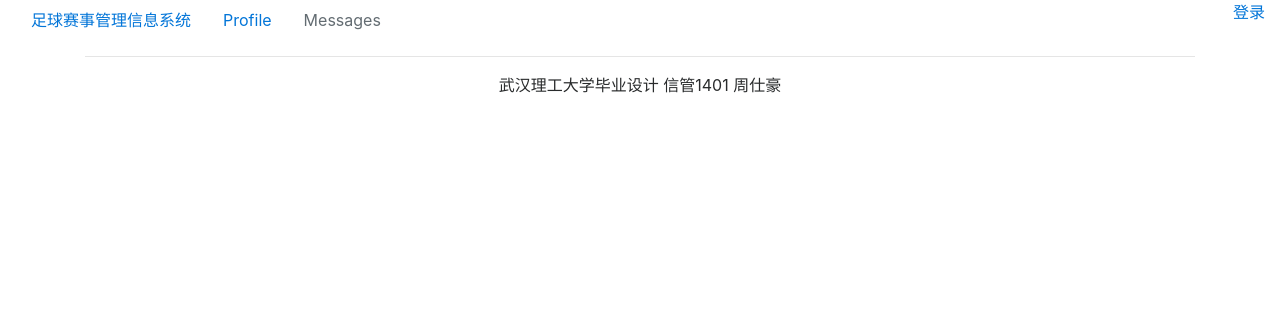
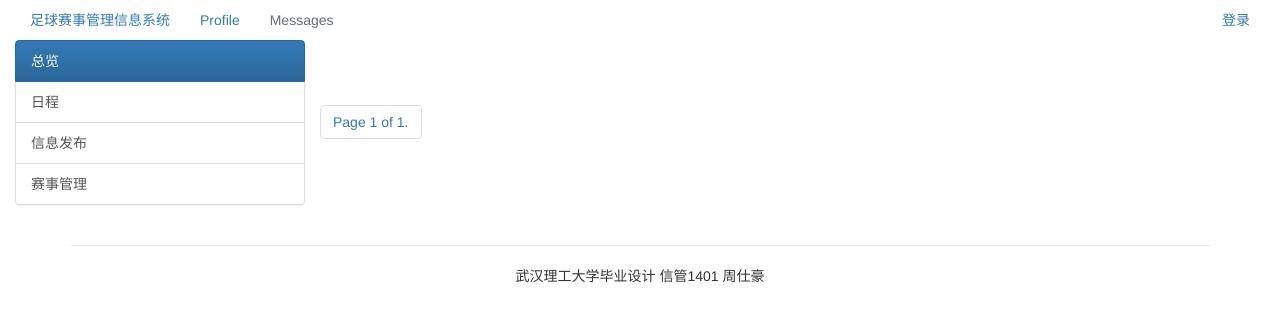
Before and after one commit to zhoushh/ChampionshipManagementSys, a Django app: page / in a window 1280 px wide. Shown: the top 322 px of the page. Run offline with Django 3.2, Linux system fonts and the light colour scheme; data that the repository does not hold is empty; some libraries are stand-ins or nearby versions.

Commit message:
daily update 0604 night

```diff
--- a/templates/base.html
+++ b/templates/base.html
@@ -13,7 +13,9 @@
 
 	<link href="{% static 'layoutit/css/bootstrap.min.css' %}" rel="stylesheet">
 	<link href="{% static 'layoutit/css/style.css' %}" rel="stylesheet">
-
+	<link href="https://cdn.bootcss.com/bootstrap/3.3.7/css/bootstrap.css" rel="stylesheet">
+	<script src="https://cdn.bootcss.com/bootstrap/3.3.7/js/bootstrap.js"></script>
+	<link href="https://cdn.bootcss.com/bootstrap/3.3.7/css/bootstrap-theme.min.css" rel="stylesheet">
 </head>
 <body>
 <div class="container-fluid">
--- a/templates/index.html
+++ b/templates/index.html
@@ -3,5 +3,77 @@
 {% block title %}足球赛事管理信息系统{% endblock %}
 
 {% block content %}
+	<div class="row">
+		<div class="col-md-3">
+			<div class="list-group">
+				<a href="#" class="list-group-item list-group-item-action active">总览</a>
+				<a href='#' class="list-group-item list-group-item-action" style="text-decoration-line: none">
+					日程
+				</a>
+				<a href="#" class="list-group-item list-group-item-action">
+					信息发布
+				</a>
+				<a href="#" class="list-group-item list-group-item-action" style="text-decoration-line: none">
+					赛事管理
+				</a>
+			</div>
+		</div>
+		<div class="col-md-9">
+			<div class="row">
+				<div class="col-md-12">
+					<ul>
+						{% for article in articles %}
+							<li class="list-item">
+								<a>{{ article.title }}</a>
+							</li>
+						{% endfor %}
+					</ul>
+				</div>
+				<nav aria-label="Page navigation">
+					<ul class="pagination">
+						{% if articles.has_previous %}
+							<li>
+								<a href="?page={{ articles.previous_page_number }}" aria-label="Previous">
+									<span aria-hidden="true">&laquo;</span>
+								</a>
+							</li>
+						{% endif %}
 
+
+
+						{% if articles.has_next %}
+							<li>
+								<a href="?page={{ articles.next_page_number }}" aria-label="Next">
+									<span aria-hidden="true">&raquo;</span>
+								</a>
+							</li>
+						{% endif %}
+					</ul>
+				</nav>
+
+				<div class="pageturn navigation">
+    					<ul class="pagination">
+							{% if articles.has_previous %}
+								<li>
+									<a href="?page={{ articles.previous_page_number }}" >previous</a>
+								</li>
+							{% endif %}
+
+
+							<li >
+								<a href="">Page {{ articles.number }} of {{ articles.paginator.num_pages }}.</a>
+							</li>
+
+
+							{% if articles.has_next %}
+								<li>
+									<a href="?page={{ articles.next_page_number }}">next</a>
+								</li>
+							{% endif %}
+    					</ul>
+					</div>
+
+			</div>
+		</div>
+	</div>
 {% endblock %}
--- a/user/views.py
+++ b/user/views.py
@@ -4,13 +4,38 @@ from django.views.generic.base import View
 from django.http import HttpResponse
 from .forms import LoginForm
 from .forms import RegistrationForm
+from article.models import Article
+from django.core.paginator import Paginator, EmptyPage, PageNotAnInteger
 
 
 # Create your views here.
 
 
 def index(request):
-	return render(request, 'index.html')
+	articles = Article.objects.all()
+	paginator = Paginator(articles, 6)
+	page = request.GET.get('page', 1)
+	try:
+		send_articles = paginator.page(page)
+	except EmptyPage:
+		send_articles = paginator.page(paginator.num_pages)
+
+
+
+	# page = request.GET.get('page')
+	# if page:
+	# 	articles = Paginator.page(page).object_list
+	# else:
+	# 	articles =Paginator.page(1).object_list
+	# try:
+	# 	articles = Paginator.page(page)
+	# except PageNotAnInteger:
+	# 	articles = Paginator.page(1)
+	# except EmptyPage:
+	# 	articles = Paginator.page(Paginator.num_pages)
+
+
+	return render(request, 'index.html', {'articles': send_articles})
 
 
 def loginView(request):
```
Also changed, not shown: templates/article/view_article.html (added, +7 -0 lines).
